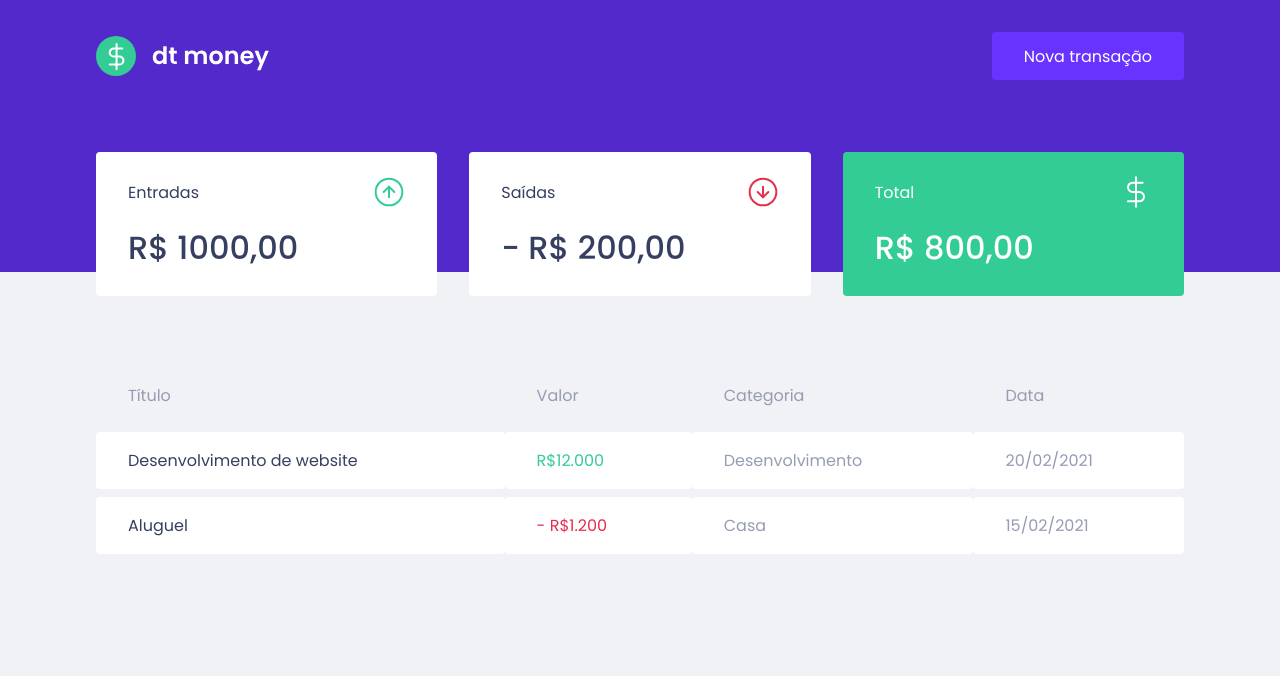
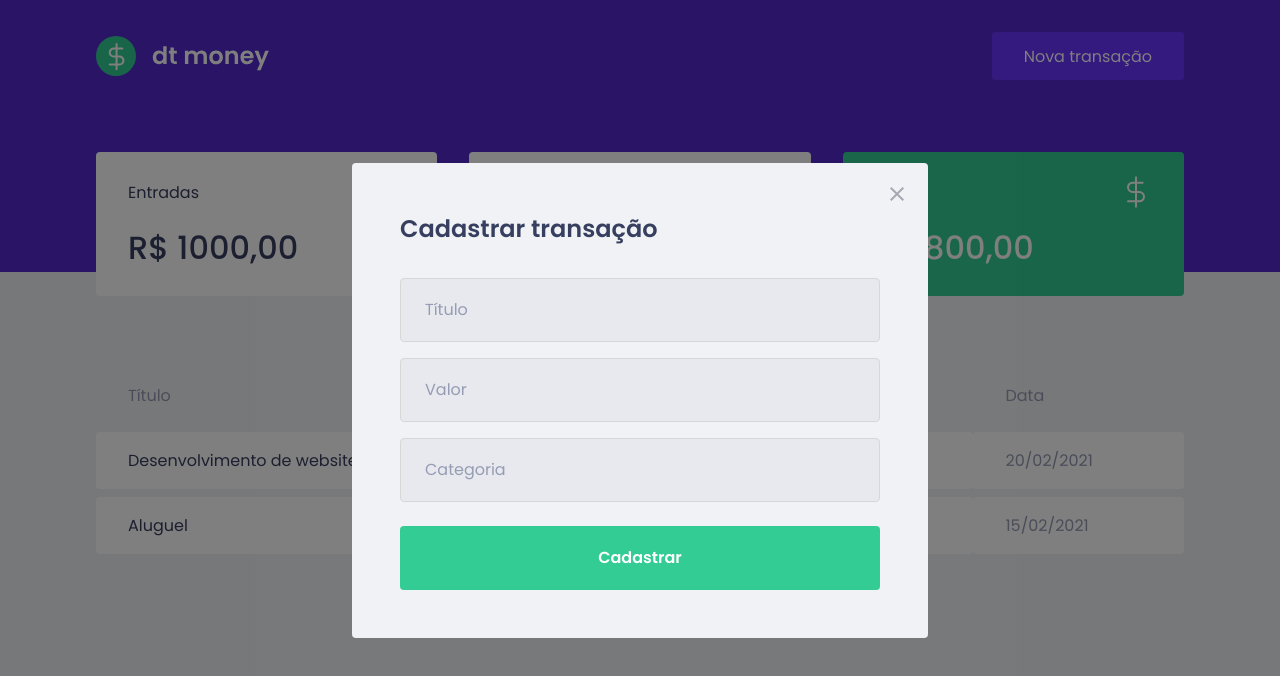
Before and after one commit to viniciusflores/mymoney, a React (Create React App) app: page / in a window 1280 px wide. Both pictures are taken after a click on the button "Nova transação". Shown: the top 676 px of the page. Built offline with nearby package versions, Linux system fonts and the light colour scheme; no server answers; what miragejs would draw is missing.

Commit message:
:construction: Started with modal

```diff
--- a/package.json
+++ b/package.json
@@ -13,6 +13,7 @@
     "miragejs": "^0.1.41",
     "react": "^17.0.2",
     "react-dom": "^17.0.2",
+    "react-modal": "^3.14.3",
     "react-scripts": "4.0.3",
     "styled-components": "^5.3.0",
     "web-vitals": "^1.0.1"
@@ -25,6 +26,7 @@
     "@types/node": "^12.0.0",
     "@types/react": "^17.0.0",
     "@types/react-dom": "^17.0.0",
+    "@types/react-modal": "^3.12.1",
     "@types/styled-components": "^5.1.11",
     "typescript": "^4.1.2"
   },
--- a/src/App.tsx
+++ b/src/App.tsx
@@ -1,12 +1,37 @@
 import {Header} from './components/Header'
 import {Dashboard} from './components/Dashboard'
 import { GlobalStyle } from './styles/global'
+import Modal from 'react-modal'
+import { useState } from 'react'
+import { NewTransactionModal} from './components/NewTransactionModal'
+
+Modal.setAppElement('#root')
 export function App() {
+  const [isNewTransactionModalOpen, setIsNewTransactionModalOpen] = useState(false)
+
+  function handleOpenNewTransactionModal() {
+    setIsNewTransactionModalOpen(true)
+  }
+
+  function handleCloseNewTransactionModal() {
+    setIsNewTransactionModalOpen(false)
+  }
+
+
   return (
     <>
-      <Header />
+      <Header
+        onOpenNewTransactionModal={handleOpenNewTransactionModal}
+      />
+
       <Dashboard />
-      <GlobalStyle/>
+
+      <NewTransactionModal
+        isOpen={isNewTransactionModalOpen}
+        onRequestClose={handleCloseNewTransactionModal}
+      />
+
+      <GlobalStyle />
     </>
   );
 }
--- a/src/components/Header/index.tsx
+++ b/src/components/Header/index.tsx
@@ -1,12 +1,22 @@
+
+
 import logoImg from '../../assets/logo.svg'
 import { Container, Content} from './styles'
-export function Header() {
+
+interface HeaderProps{
+    onOpenNewTransactionModal: () => void
+}
+export function Header({ onOpenNewTransactionModal}: HeaderProps) {
+
     return (
         <Container>
             <Content>
 
             <img src={logoImg} alt="my money"/>
-            <button type="button">Nova transação</button>
+                <button type="button" onClick={onOpenNewTransactionModal}>Nova transação</button>
+
+
+
             </Content>
         </Container>
     )
--- /dev/null
+++ b/src/components/NewTransactionModal/index.tsx
@@ -0,0 +1,33 @@
+import Modal from 'react-modal'
+import { ContainerForm } from './styles';
+import closeImg from '../../assets/close.svg';
+
+interface NewTransactionModalProps {
+    isOpen: boolean;
+    onRequestClose: () => void
+}
+
+export function NewTransactionModal({ isOpen, onRequestClose}: NewTransactionModalProps) {
+    return (
+        <Modal
+            isOpen={isOpen}
+            onRequestClose={onRequestClose}
+            overlayClassName="react-modal-overlay"
+            className="react-modal-content"
+        >
+            <button type="button" onClick={ onRequestClose } className="react-modal-close">
+                <img src={ closeImg } alt="Fechar modal" />
+            </button>
+
+            <ContainerForm>
+                <h2>Cadastrar transação</h2>
+                <input placeholder="Título"/>
+                <input type="number" placeholder="Valor"/>
+                <input placeholder="Categoria" />
+                <button type="submit">
+                    Cadastrar
+                </button>
+            </ContainerForm>
+        </Modal>
+    )
+}
--- /dev/null
+++ b/src/components/NewTransactionModal/styles.ts
@@ -0,0 +1,49 @@
+import styled from "styled-components";
+
+export const ContainerForm = styled.form`
+    h2 {
+        color: var(--text-title);
+        font-size: 1.5rem;
+        margin-bottom: 2rem;
+    }
+
+    input {
+        width: 100%;
+        padding: 0 1.5rem;
+        height: 4rem;
+        border-radius: 0.25rem;
+
+        border: 1px solid #d7d7d7;
+        background: #e7e9ee;
+
+        font-weight: 400;
+        font-size: 1rem;
+
+        &::placeholder {
+            color: var(--text-body);
+        }
+
+        & + input {
+            margin-top: 1rem;
+        }
+    }
+
+    button[type=submit] {
+        width: 100%;
+        padding: 0 1.5rem;
+        height: 4rem;
+        background: var(--green);
+        color: #FFF;
+        border: 0;
+        border-radius: 0.25rem;
+        font-size: 1rem;
+        font-weight: 600;
+        margin-top: 1.5rem;
+
+        transition: filter 0.2s;
+
+        &:hover {
+            filter: brightness(0.9);
+        }
+    }
+`
--- a/src/styles/global.ts
+++ b/src/styles/global.ts
@@ -55,4 +55,41 @@
         opacity: 0.6;
         cursor: not-allowed;
     }
+
+    .react-modal-overlay{
+        background: rgba(0,0,0,0.5);
+
+        position: fixed;
+        top: 0;
+        bottom: 0;
+        right: 0;
+        left: 0;
+
+        display: flex;
+        align-items: center;
+        justify-content: center;
+    }
+
+    .react-modal-content{
+        width: 100%;
+        max-width: 576px;
+        background: var(--background);
+        padding: 3rem;
+        position: relative;
+        border-radius: 0.25rem;
+    }
+
+    .react-modal-close {
+        position: absolute;
+        right: 1.5rem;
+        top: 1.5rem;
+        border:0;
+        background:transparent;
+
+        transition: filter 0.2s;
+
+        &:hover {
+            filter: brightness(0.8);
+        }
+    }
 `
```
Also changed, not shown: 1 other file (tests, documents, lock files or other folders).
